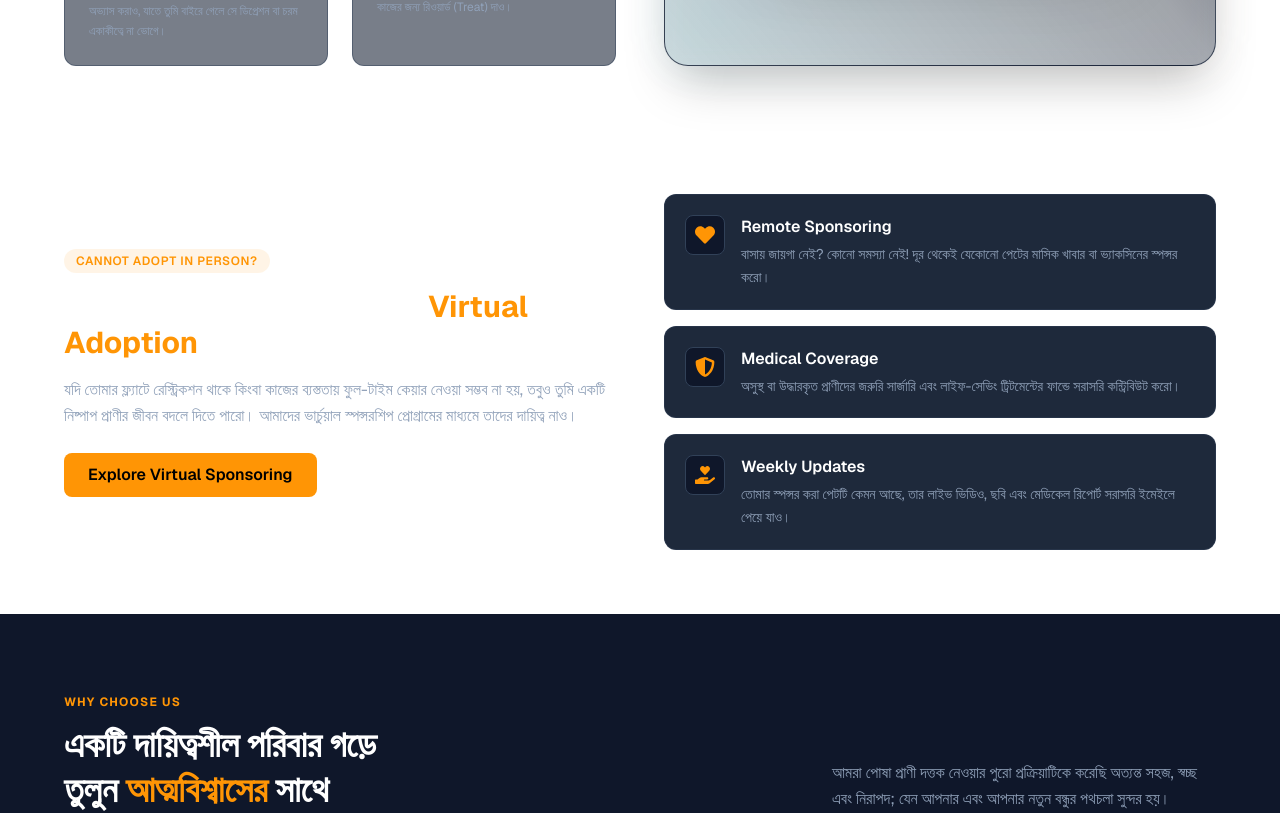
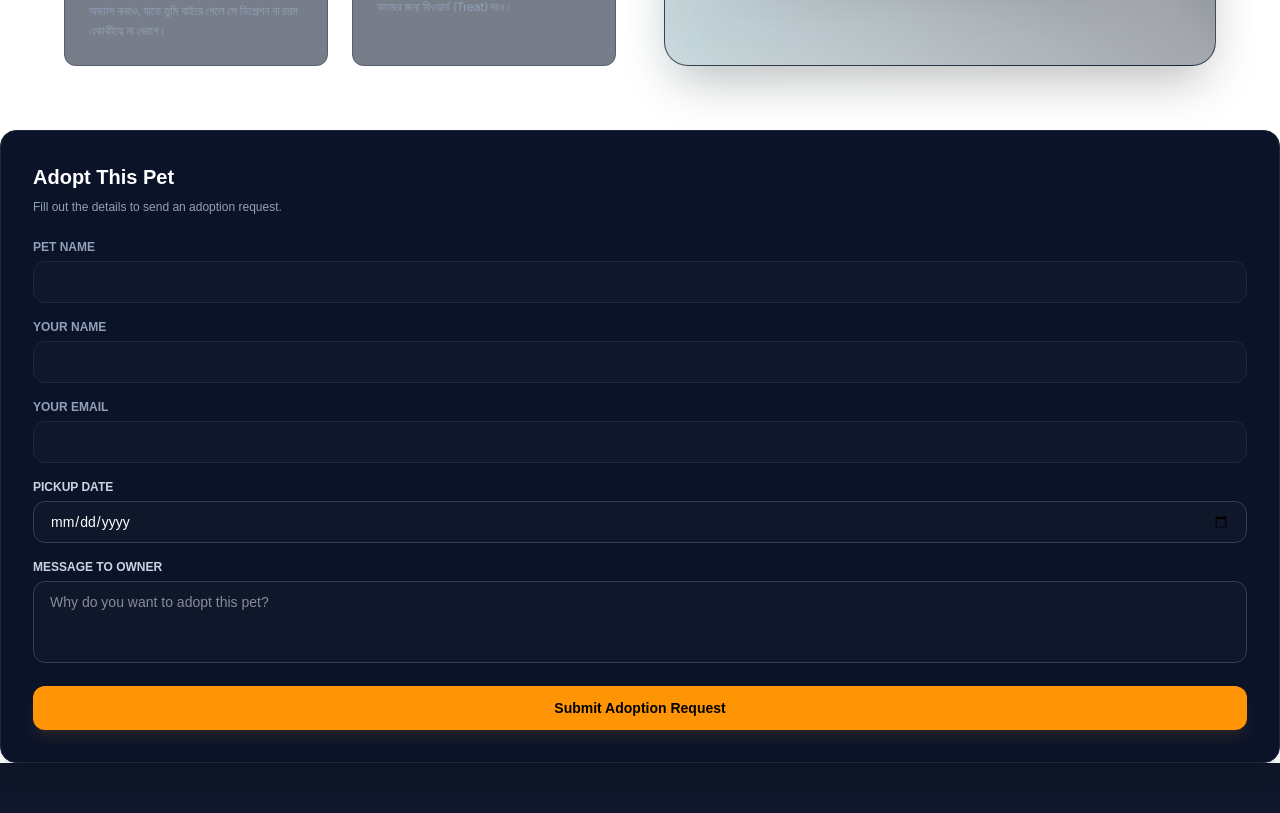
Before and after one commit to 01754488189ib-tech/B-13-Assignment-09-2.0, a Next.js app: page / in a window 1280 px wide. Shown: the part 2000-2813 px from the top of the page. Built offline with nearby package versions, Linux system fonts and the light colour scheme.

Commit message:
chore: migrate AdoptionModal component from old repository to fresh setup

```diff
--- a/src/components/AdoptionProcess.jsx
+++ b/src/components/AdoptionProcess.jsx
@@ -1,65 +1,116 @@
-import React from 'react';
-import { FaHeart, FaShieldAlt, FaHandHoldingHeart } from 'react-icons/fa';
+"use client";
 
-const VirtualAdoption = () => {
-    const perks = [
-        {
-            icon: <FaHeart />,
-            title: "Remote Sponsoring",
-            desc: "বাসায় জায়গা নেই? কোনো সমস্যা নেই! দূর থেকেই যেকোনো পেটের মাসিক খাবার বা ভ্যাকসিনের স্পন্সর করো।"
-        },
-        {
-            icon: <FaShieldAlt />,
-            title: "Medical Coverage",
-            desc: "অসুস্থ বা উদ্ধারকৃত প্রাণীদের জরুরি সার্জারি এবং লাইফ-সেভিং ট্রিটমেন্টের ফান্ডে সরাসরি কন্ট্রিবিউট করো।"
-        },
-        {
-            icon: <FaHandHoldingHeart />,
-            title: "Weekly Updates",
-            desc: "তোমার স্পন্সর করা পেটটি কেমন আছে, তার লাইভ ভিডিও, ছবি এবং মেডিকেল রিপোর্ট সরাসরি ইমেইলে পেয়ে যাও।"
+import React, { useState } from 'react';
+import { useRouter } from 'next/navigation';
+import toast from 'react-hot-toast';
+
+const AdoptionForm = ({ pet, currentUser }) => {
+    const router = useRouter();
+    const [isPending, setIsPending] = useState(false);
+
+    const handleAdoptionSubmit = async (e) => {
+        e.preventDefault();
+        setIsPending(true);
+
+        const form = e.currentTarget;
+        const formData = new FormData(form);
+        const adoptionData = {
+            petId: pet._id,
+            petName: pet.petName,
+            userName: currentUser.name,
+            userEmail: currentUser.email,
+            pickupDate: formData.get('pickupDate'),
+            message: formData.get('message'),
+            status: "pending"
+        };
+
+        try {
+            const response = await fetch('http://localhost:5000/adoptions', {
+                method: 'POST',
+                headers: { 'content-type': 'application/json' },
+                body: JSON.stringify(adoptionData)
+            });
+
+            const result = await response.json();
+
+            if (response.ok) {
+                toast.success("Adoption request submitted successfully!");
+                form.reset();
+                router.refresh();
+            } else {
+                toast.error(result.message || "Failed to submit request.");
             }
-    ];
+        } catch (error) {
+            console.error("Error submitting adoption form:", error);
+            toast.error("Something went wrong. Please try again.");
+        } finally {
+            setIsPending(false);
+        }
+    };
 
     return (
-        <section className="text-slate-300 py-16 px-4 md:px-8 font-sans">
-            <div className="max-w-6xl mx-auto">
-                <div className="grid grid-cols-1 lg:grid-cols-2 gap-12 items-center">
+        <div className="bg-[#0b1329] border border-slate-800 rounded-2xl p-6 md:p-8 shadow-xl h-fit sticky top-6 w-full">
+            <h2 className="text-xl font-bold text-white mb-2 text-left">Adopt This Pet</h2>
+            <p className="text-slate-400 text-xs mb-6 text-left">Fill out the details to send an adoption request.</p>
+
+            <form onSubmit={handleAdoptionSubmit} className="space-y-4 text-left">
                 <div>
-                        <span className="text-[#FF9505] text-xs font-semibold uppercase tracking-wider bg-[#FF9505]/10 px-3 py-1 rounded-full inline-block mb-4">
-                            Cannot Adopt In Person?
-                        </span>
-                        <h2 className="text-3xl font-bold text-white mb-4">
-                            Be a Hero Remotely with <span className="text-[#FF9505]">Virtual Adoption</span>
-                        </h2>
-                        <p className="text-slate-400 text-base leading-relaxed mb-6">
-                            যদি তোমার ফ্ল্যাটে রেস্ট্রিকশন থাকে কিংবা কাজের ব্যস্ততায় ফুল-টাইম কেয়ার নেওয়া সম্ভব না হয়, তবুও তুমি একটি নিষ্পাপ প্রাণীর জীবন বদলে দিতে পারো। আমাদের ভার্চুয়াল স্পন্সরশিপ প্রোগ্রামের মাধ্যমে তাদের দায়িত্ব নাও।
-                        </p>
-                        <button className="bg-[#FF9505] text-black font-semibold px-6 py-2.5 rounded-lg transition-colors duration-300 hover:bg-[#ffb74d]">
-                            Explore Virtual Sponsoring
-                        </button>
-                    </div>
-                    <div className="space-y-4">
-                        {perks.map((perk, index) => (
-                            <div key={index} className="bg-[#1e293b] border border-slate-700/50 p-5 rounded-xl flex gap-4 transition-all duration-300 hover:border-[#FF9505]/40">
-                                <div className="text-[#FF9505] text-xl bg-[#0f172a] w-10 h-10 rounded-lg flex items-center justify-center border border-slate-700 flex-shrink-0">
-                                    {perk.icon}
+                    <label className="block text-xs font-semibold text-slate-400 uppercase mb-1.5">Pet Name</label>
+                    <input
+                        type="text"
+                        value={pet?.petName || ""}
+                        readOnly
+                        className="w-full bg-[#0f172a] border border-slate-800 rounded-xl px-4 py-2.5 text-slate-400 text-sm outline-none cursor-not-allowed"
+                    />
                 </div>
                 <div>
-                                    <h3 className="text-base font-semibold text-white mb-1">
-                                        {perk.title}
-                                    </h3>
-                                    <p className="text-slate-400 text-sm leading-relaxed">
-                                        {perk.desc}
-                                    </p>
+                    <label className="block text-xs font-semibold text-slate-400 uppercase mb-1.5">Your Name</label>
+                    <input
+                        type="text"
+                        value={currentUser?.name || ""}
+                        readOnly
+                        className="w-full bg-[#0f172a] border border-slate-800 rounded-xl px-4 py-2.5 text-slate-400 text-sm outline-none cursor-not-allowed"
+                    />
                 </div>
+                <div>
+                    <label className="block text-xs font-semibold text-slate-400 uppercase mb-1.5">Your Email</label>
+                    <input
+                        type="email"
+                        value={currentUser?.email || ""}
+                        readOnly
+                        className="w-full bg-[#0f172a] border border-slate-800 rounded-xl px-4 py-2.5 text-slate-400 text-sm outline-none cursor-not-allowed"
+                    />
                 </div>
-                        ))}
+                <div>
+                    <label className="block text-xs font-semibold text-slate-300 uppercase mb-1.5">Pickup Date</label>
+                    <input
+                        type="date"
+                        name="pickupDate"
+                        required
+                        className="w-full bg-[#0f172a] border border-slate-700 rounded-xl px-4 py-2.5 text-white text-sm outline-none focus:border-[#FF9505] transition-colors"
+                    />
+                </div>
+                <div>
+                    <label className="block text-xs font-semibold text-slate-300 uppercase mb-1.5">Message to Owner</label>
+                    <textarea
+                        name="message"
+                        rows="3"
+                        placeholder="Why do you want to adopt this pet?"
+                        required
+                        className="w-full bg-[#0f172a] border border-slate-700 rounded-xl px-4 py-2.5 text-white text-sm outline-none focus:border-[#FF9505] transition-colors resize-none"
+                    ></textarea>
                 </div>
 
+                <button
+                    type="submit"
+                    disabled={isPending}
+                    className="w-full mt-2 py-3 px-4 rounded-xl bg-[#FF9505] text-black text-sm font-bold shadow-lg shadow-[#FF9505]/10 hover:bg-[#ff9d1c] transition-all duration-200 outline-none flex items-center justify-center disabled:opacity-50 disabled:cursor-not-allowed"
+                >
+                    {isPending ? "Submitting..." : "Submit Adoption Request"}
+                </button>
+            </form>
         </div>
-            </div>
-        </section>
     );
 };
 
-export default VirtualAdoption;
+export default AdoptionForm;
```
Lines whose indentation alone changed are shown as unchanged.
